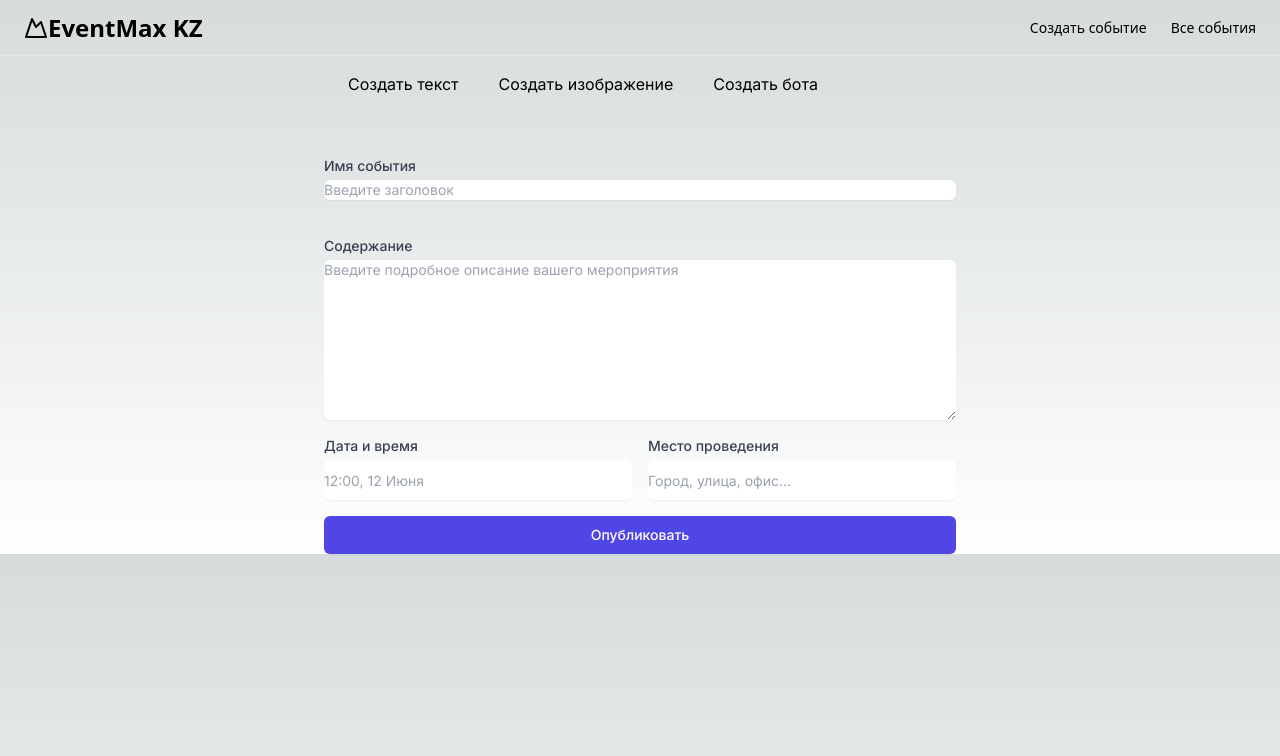
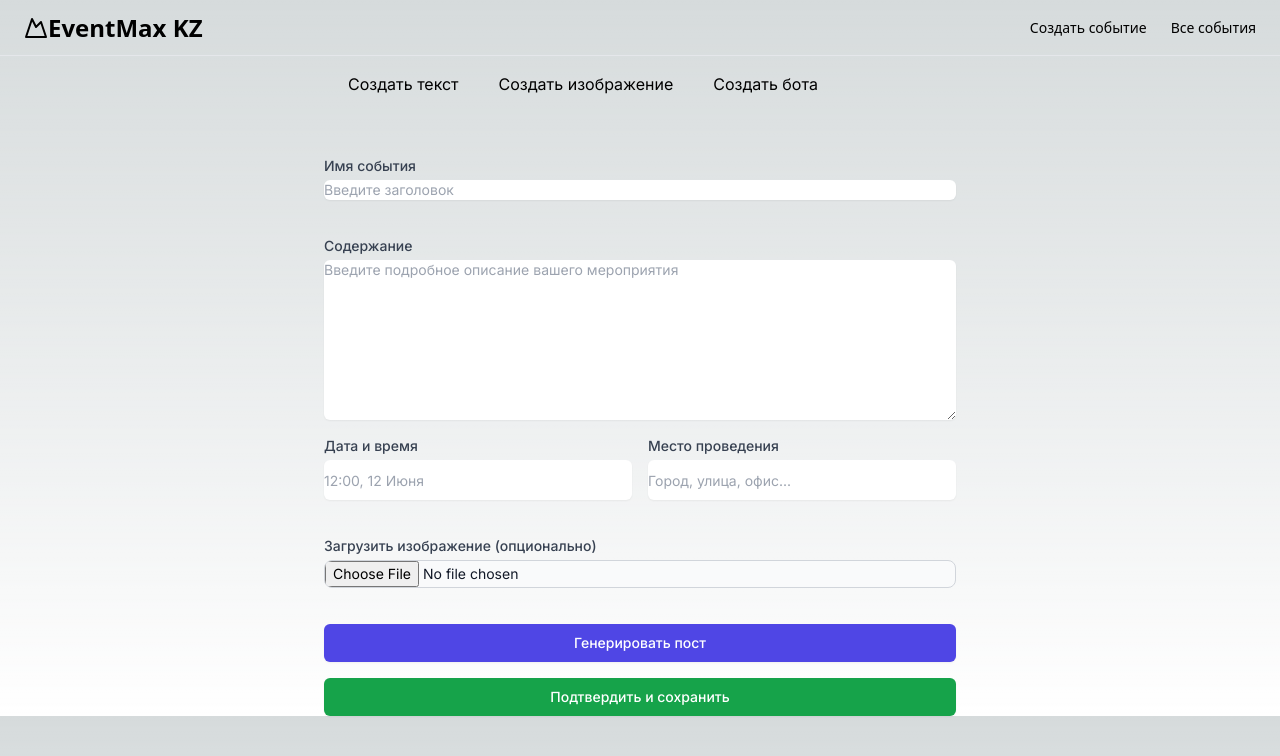
Before and after one commit to RedStarich/eventmax, a Next.js app: page /make-event in a window 1280 px wide. Shown: the top 756 px of the page. Built offline with nearby package versions, Linux system fonts and the light colour scheme; no server answers.

Commit message:
connected Supabase with the web app

```diff
--- a/src/app/event-list/page.tsx
+++ b/src/app/event-list/page.tsx
@@ -1,7 +1,58 @@
-import React from 'react'
+// pages/test-supabase.tsx
+'use client';
+import { useEffect, useState } from 'react';
+import { supabase } from '../config/supabase';
 
-export default function page() {
+interface Event {
+  id: number;
+  title: string;
+  content: string;
+  date: string;
+  location: string;
+}
+
+const TestSupabase = () => {
+  const [events, setEvents] = useState<Event[]>([]);
+  const [loading, setLoading] = useState(true);
+  const [error, setError] = useState<string | null>(null);
+
+  useEffect(() => {
+    const fetchEvents = async () => {
+      const { data, error } = await supabase.from('events').select('*');
+      if (error) {
+        setError('Ошибка при загрузке мероприятий.');
+      } else {
+        setEvents(data as Event[]);
+      }
+      setLoading(false);
+    };
+
+    fetchEvents();
+  }, []);
+
+  if (loading) {
+    return <div>Загрузка...</div>;
+  }
+
+  if (error) {
+    return <div>{error}</div>;
+  }
+
   return (
-    <div>list</div>
-  )
-}
+    <div className="w-full max-w-2xl mx-auto space-y-6 items-center px-5">
+      <h1 className="text-2xl font-bold">Список мероприятий</h1>
+      <div className="grid gap-4">
+        {events.map(event => (
+          <div key={event.id} className="p-4 border border-gray-300 rounded-md bg-gray-50">
+            <h2 className="text-lg font-medium text-gray-700">{event.title}</h2>
+            <p className="text-gray-800 whitespace-pre-line">{event.content}</p>
+            <p className="text-gray-600">Дата и время: {event.date}</p>
+            <p className="text-gray-600">Место проведения: {event.location}</p>
+          </div>
+        ))}
+      </div>
+    </div>
+  );
+};
+
+export default TestSupabase;
--- a/src/app/make-event/page.tsx
+++ b/src/app/make-event/page.tsx
@@ -1,8 +1,10 @@
-"use client"
+// pages/index.tsx (или ваш основной файл компонента)
+"use client";
 
 import { useState } from "react";
 import Toolkit from "../components/Toolkit";
 import { generatePost } from "../config/gemini";
+import { supabase } from "../config/supabase";
 
 export default function Component() {
   const [title, setTitle] = useState("");
@@ -10,6 +12,7 @@ export default function Component() {
   const [date, setDate] = useState("");
   const [location, setLocation] = useState("");
   const [outputText, setOutputText] = useState("");
+  const [image, setImage] = useState<File | null>(null);
   const [loading, setLoading] = useState(false);
   const [error, setError] = useState<string | null>(null);
 
@@ -22,6 +25,53 @@ export default function Component() {
       setOutputText(result);
     } catch (err) {
       setError("Ошибка при генерации поста.");
+    } finally {
+      setLoading(false);
+    }
+  };
+
+  const handleImageUpload = (event: React.ChangeEvent<HTMLInputElement>) => {
+    if (event.target.files && event.target.files[0]) {
+      setImage(event.target.files[0]);
+    }
+  };
+
+  const handleSubmit = async () => {
+    setLoading(true);
+    setError(null);
+
+    try {
+      let imageUrl = null;
+
+      if (image) {
+        const { data: imageData, error: imageError } = await supabase
+          .storage
+          .from('event-images')
+          .upload(`public/${image.name}`, image);
+
+        if (imageError) {
+          throw imageError;
+        }
+
+        imageUrl = imageData.path;
+      }
+
+      const { data, error } = await supabase
+        .from('events')
+        .insert([{ title, content, date, location, outputText, image_url: imageUrl }]);
+
+      if (error) {
+        throw error;
+      }
+
+      setTitle("");
+      setContent("");
+      setDate("");
+      setLocation("");
+      setOutputText("");
+      setImage(null);
+    } catch (err) {
+      setError("Ошибка при сохранении мероприятия.");
     } finally {
       setLoading(false);
     }
@@ -85,12 +135,30 @@ export default function Component() {
             />
           </div>
         </div>
+        <div className="space-y-1 py-5">
+          <label htmlFor="image" className="block text-sm font-medium text-gray-700">
+            Загрузить изображение (опционально)
+          </label>
+          <input
+            id="image"
+            type="file"
+            onChange={handleImageUpload}
+            className="block w-full text-sm text-gray-900 border border-gray-300 rounded-lg cursor-pointer bg-gray-50 focus:outline-none"
+          />
+        </div>
         <button
           type="button"
           onClick={handleGenerate}
           className="items-center px-4 py-2 border border-transparent text-sm font-medium rounded-md shadow-sm text-white bg-indigo-600 hover:bg-indigo-700 focus:outline-none focus:ring-2 focus:ring-offset-2 focus:ring-indigo-500"
         >
-          {loading ? 'Генерация...' : 'Опубликовать'}
+          {loading ? 'Генерация...' : 'Генерировать пост'}
+        </button>
+        <button
+          type="button"
+          onClick={handleSubmit}
+          className="items-center px-4 py-2 border border-transparent text-sm font-medium rounded-md shadow-sm text-white bg-green-600 hover:bg-green-700 focus:outline-none focus:ring-2 focus:ring-offset-2 focus:ring-green-500"
+        >
+          {loading ? 'Сохранение...' : 'Подтвердить и сохранить'}
         </button>
         {error && <p className="text-red-500">{error}</p>}
         {outputText && (
--- a/src/app/test/page.tsx
+++ b/src/app/test/page.tsx
@@ -1,18 +1,58 @@
-import React from 'react'
-import { supabase } from '../config/supabase';
+// // pages/test-supabase.tsx
+// 'use client';
+// import { useEffect, useState } from 'react';
+// import { supabase } from '../config/supabase';
 
-export default function page() {
-    const setNewView = async () => {
-        const { data, error } = await supabase
-        .from('views')
-        .insert({ name: "john" })
-        if (data) console.log(data)
-        if (error) console.log(error)
+// interface Event {
+//   id: number;
+//   title: string;
+//   content: string;
+//   date: string;
+//   location: string;
+// }
 
-    }
+// const TestSupabase = () => {
+//   const [events, setEvents] = useState<Event[]>([]);
+//   const [loading, setLoading] = useState(true);
+//   const [error, setError] = useState<string | null>(null);
 
-    setNewView();
-  return (
-    <div>page</div>
-  )
-}
+//   useEffect(() => {
+//     const fetchEvents = async () => {
+//       const { data, error } = await supabase.from('events').select('*');
+//       if (error) {
+//         setError('Ошибка при загрузке мероприятий.');
+//       } else {
+//         setEvents(data as Event[]);
+//       }
+//       setLoading(false);
+//     };
+
+//     fetchEvents();
+//   }, []);
+
+//   if (loading) {
+//     return <div>Загрузка...</div>;
+//   }
+
+//   if (error) {
+//     return <div>{error}</div>;
+//   }
+
+//   return (
+//     <div className="w-full max-w-2xl mx-auto space-y-6 items-center px-5">
+//       <h1 className="text-2xl font-bold">Список мероприятий</h1>
+//       <div className="grid gap-4">
+//         {events.map(event => (
+//           <div key={event.id} className="p-4 border border-gray-300 rounded-md bg-gray-50">
+//             <h2 className="text-lg font-medium text-gray-700">{event.title}</h2>
+//             <p className="text-gray-800 whitespace-pre-line">{event.content}</p>
+//             <p className="text-gray-600">Дата и время: {event.date}</p>
+//             <p className="text-gray-600">Место проведения: {event.location}</p>
+//           </div>
+//         ))}
+//       </div>
+//     </div>
+//   );
+// };
+
+// export default TestSupabase;
```
